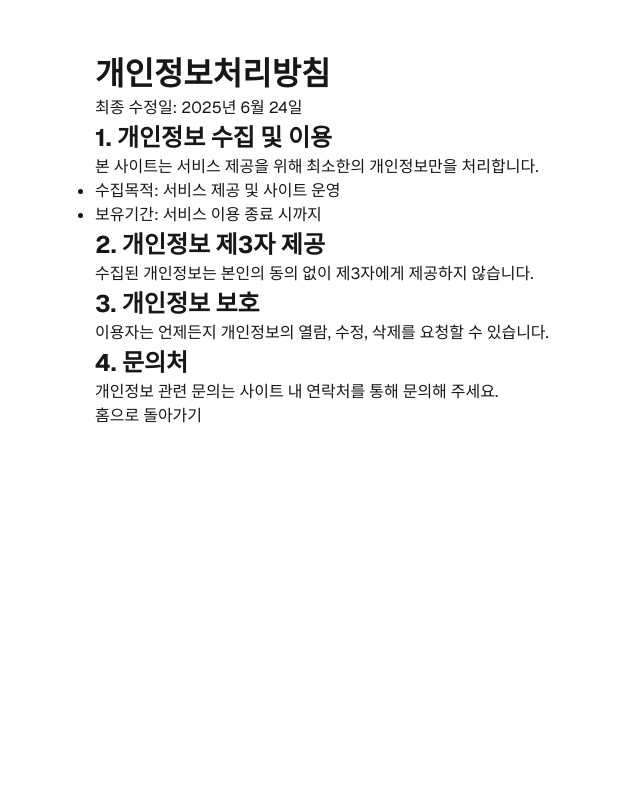
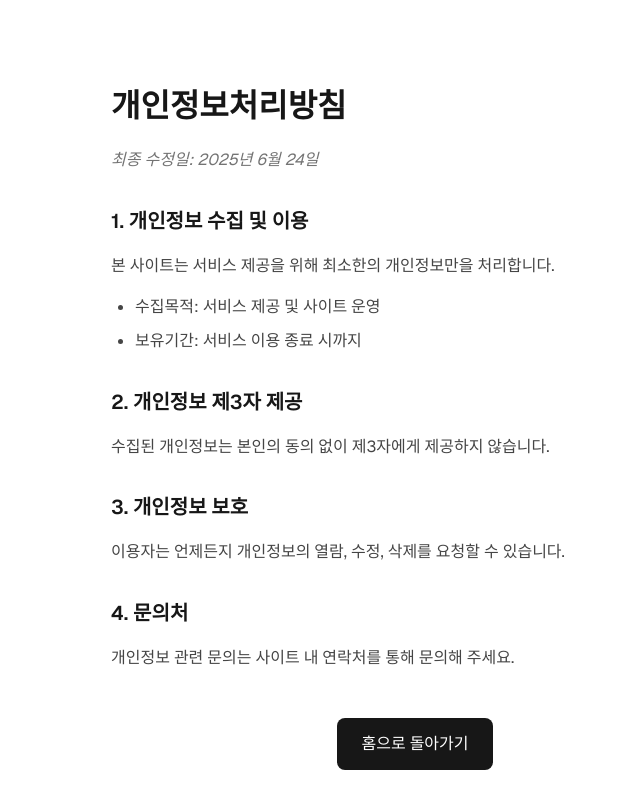
Before and after one commit to YuuuuuuYu/4d4cat-vercel, a Next.js app: page /privacy-policy in a window 1280 px wide. Shown: the top 808 px of the page, without its empty margins (225-865 px from the left). Built offline with nearby package versions, Linux system fonts and the light colour scheme.

Commit message:
feat: 푸터 추가

```diff
--- a/app/layout.jsx
+++ b/app/layout.jsx
@@ -1,5 +1,6 @@
 import { Geist, Geist_Mono } from "next/font/google";
 import "./globals.css";
+import Script from 'next/script';
 
 const geistSans = Geist({
     variable: "--font-geist-sans",
@@ -13,20 +14,43 @@ const geistMono = Geist_Mono({
 
 export const metadata = {
     title: "사차원 주머니",
+    description: "사차원 주머니 - 다양한 웹 서비스와 도구를 제공하는 플랫폼",
+    keywords: "웹서비스, 도구, 메시지, 미디어, 검색, 사차원주머니",
+    author: "사차원 주머니",
+    robots: "index, follow",
     verification: {
         google: '18WYzz6lk_qHjog3swEXejqSAuHH75xrUAffsShhelU'
     },
     other: {
         'google-adsense-account': 'ca-pub-7964524110042064'
+    },
+    openGraph: {
+        title: "사차원 주머니",
+        description: "다양한 웹 서비스와 도구를 제공하는 플랫폼",
+        type: "website",
+        url: "https://4d4cat.site/",
+        siteName: "사차원 주머니",
+    },
+    icons: {
+        icon: '/favicon.ico',
     }
 };
 
 export default function RootLayout({ children }) {
     return (
         <html lang="ko">
-        <body className={`${geistSans.variable} ${geistMono.variable}`}>
-        {children}
-        </body>
+            <head>
+                {/* Google AdSense Script */}
+                <Script
+                    async
+                    src="https://pagead2.googlesyndication.com/pagead/js/adsbygoogle.js?client=ca-pub-7964524110042064"
+                    crossOrigin="anonymous"
+                    strategy="afterInteractive"
+                />
+            </head>
+            <body className={`${geistSans.variable} ${geistMono.variable}`}>
+                {children}
+            </body>
         </html>
     );
 }
--- a/app/page.module.css
+++ b/app/page.module.css
@@ -50,3 +50,147 @@
   width: 1.25rem;
   color: #9ca3af;
 }
+
+
+.footer {
+  margin-top: 4rem;
+  padding: 2rem 0;
+  text-align: center;
+  border-top: 1px solid;
+  border-color: #e5e7eb;
+}
+
+@media (prefers-color-scheme: dark) {
+  .footer {
+    border-color: #374151;
+  }
+}
+
+.footerContent {
+  max-width: 42rem;
+  margin: 0 auto;
+  padding: 0 1rem;
+}
+
+.footerLinks {
+  margin-bottom: 1rem;
+  display: flex;
+  gap: 2rem;
+  justify-content: center;
+  flex-wrap: wrap;
+}
+
+.footerLinks a {
+  color: var(--foreground);
+  text-decoration: none;
+  opacity: 0.8;
+  transition: opacity 0.3s ease;
+}
+
+.footerLinks a:hover {
+  opacity: 1;
+  text-decoration: underline;
+}
+
+.footerInfo {
+  color: var(--foreground);
+  opacity: 0.7;
+}
+
+.footerInfo p {
+  margin: 0.25rem 0;
+}
+
+/* 정책 페이지용 스타일 */
+.policyContainer {
+  max-width: 800px;
+  margin: 0 auto;
+  padding: 2rem 1rem;
+  line-height: 1.6;
+  color: var(--foreground);
+}
+
+.policyContainer h1 {
+  color: var(--foreground);
+  margin-bottom: 1rem;
+  font-size: 2rem;
+  font-weight: bold;
+}
+
+.lastModified {
+  color: var(--foreground);
+  opacity: 0.6;
+  font-style: italic;
+  margin-bottom: 2rem;
+}
+
+.policySection {
+  margin: 2rem 0;
+}
+
+.policySection h2 {
+  color: var(--foreground);
+  margin-bottom: 1rem;
+  font-size: 1.25rem;
+  font-weight: 600;
+}
+
+.policySection p {
+  color: var(--foreground);
+  opacity: 0.8;
+  margin-bottom: 1rem;
+}
+
+.policySection ul {
+  margin-left: 1.5rem;
+  margin-bottom: 1rem;
+}
+
+.policySection li {
+  color: var(--foreground);
+  opacity: 0.8;
+  margin-bottom: 0.5rem;
+}
+
+.navigation {
+  margin-top: 3rem;
+  text-align: center;
+}
+
+.backButton {
+  display: inline-block;
+  padding: 0.8rem 1.5rem;
+  background-color: var(--foreground);
+  color: var(--background);
+  text-decoration: none;
+  border-radius: 0.5rem;
+  transition: opacity 0.3s ease;
+}
+
+.backButton:hover {
+  opacity: 0.8;
+}
+
+/* 모바일 반응형 */
+@media (max-width: 768px) {
+  .container {
+    padding: 2rem 1rem;
+  }
+
+  .title {
+    font-size: 1.5rem;
+  }
+
+  .contentSection {
+    padding: 1.5rem;
+  }
+
+  .footerLinks {
+    flex-direction: column;
+    gap: 1rem;
+  }
+
+  .policyContainer {
+    padding: 1rem;
+  }
+}
```
Also changed, not shown: app/page.jsx (+13 -0 lines).
